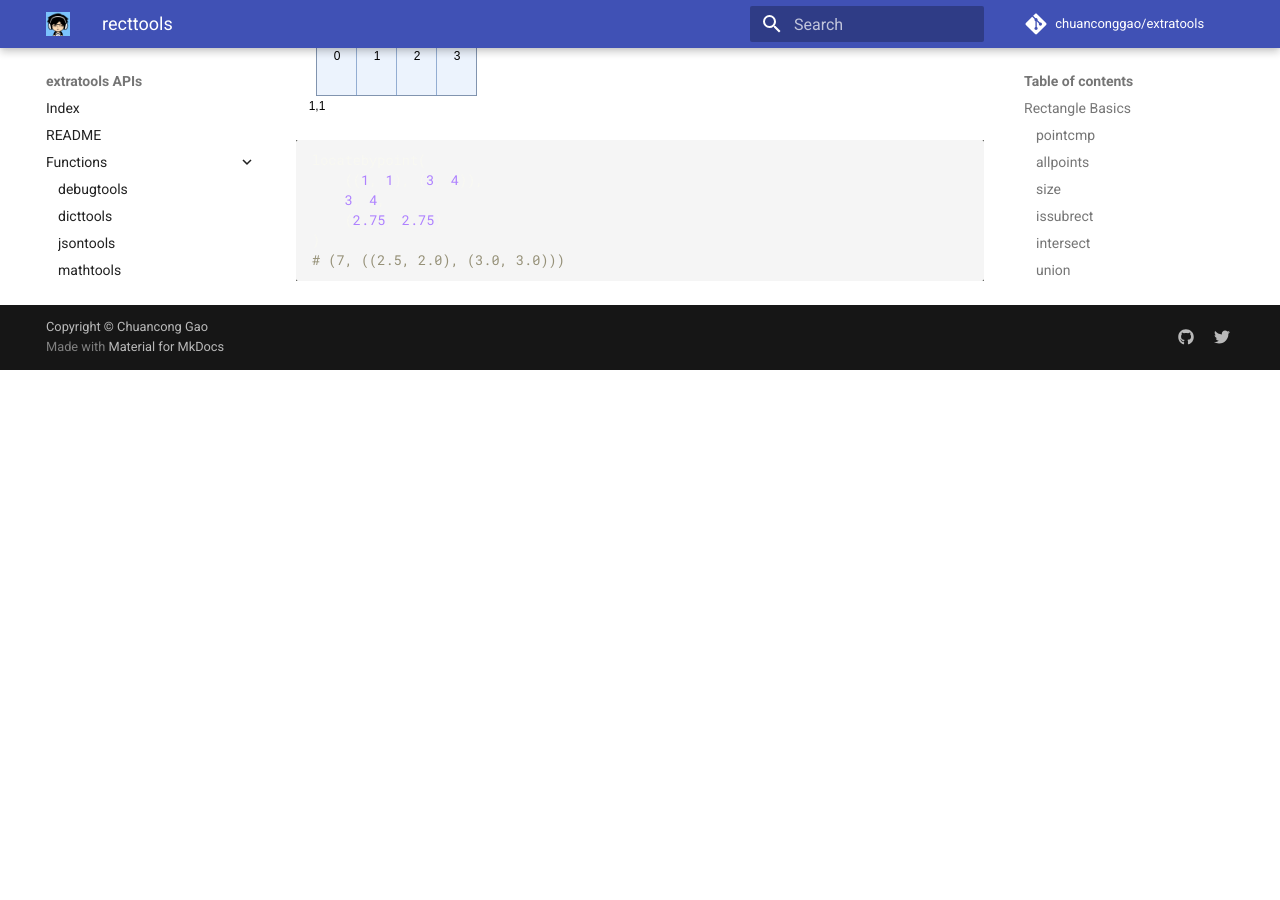
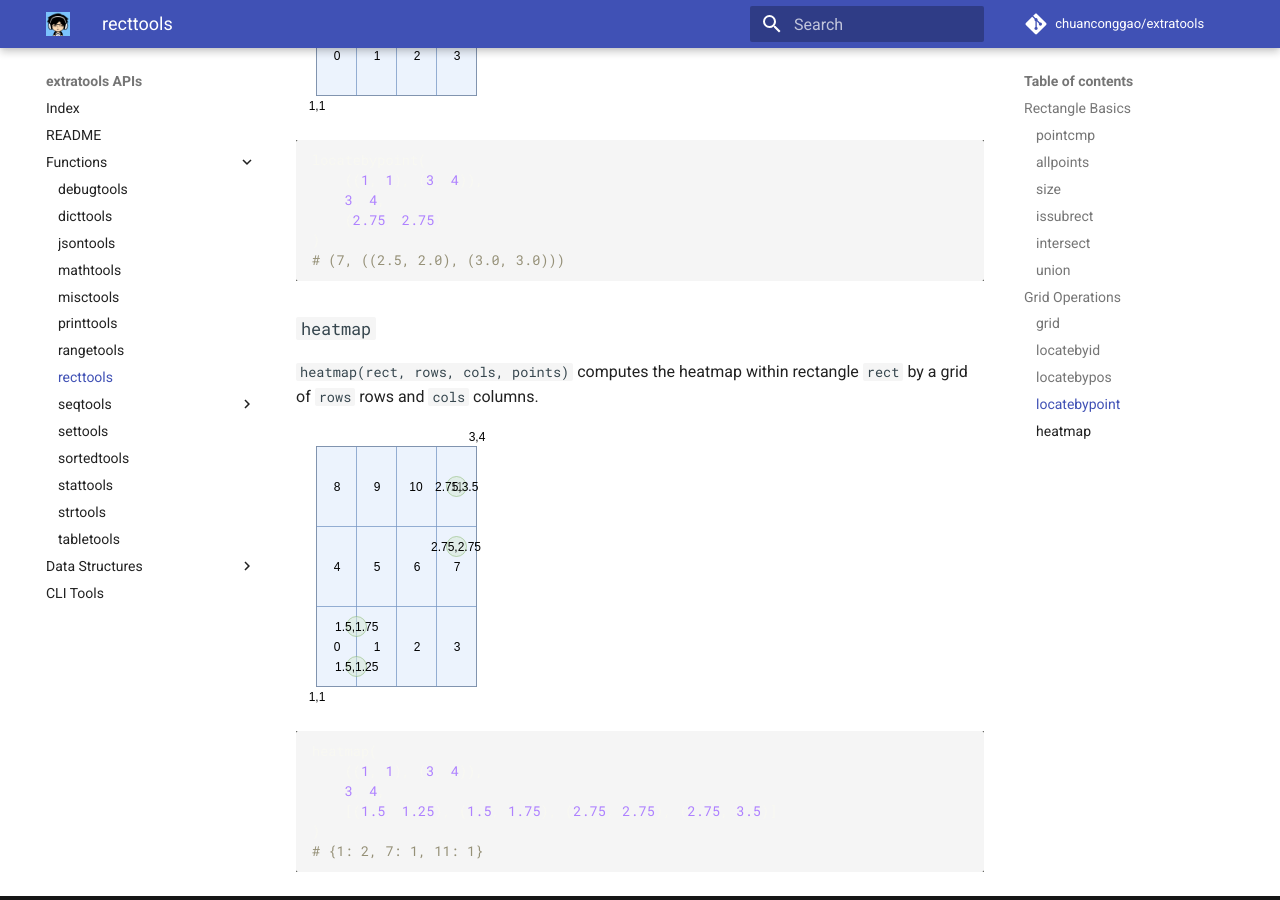
Before and after one commit to chuanconggao/extratools, an MkDocs documentation site: the page built from docs/functions/recttools.md, in a window 1280 px wide and 900 px high, scrolled down 6721 px. Built offline with MkDocs 1.6.1 and Material for MkDocs 9.7.7, drawn with Linux system fonts in a browser that asks for light colours; comment, search, counter and statistics services are not loaded; old or Windows-style settings are respelled for this version of MkDocs; before the commit the page ends 7091 px from its top, so only the background shows below that.

Commit message:
Bug fix for recttools.locatebypoint; Add recttools.heatmap

````diff
--- a/docs/functions/recttools.md
+++ b/docs/functions/recttools.md
@@ -209,3 +209,18 @@
 )
 # (7, ((2.5, 2.0), (3.0, 3.0)))
 ```
+
+### `heatmap`
+
+`heatmap(rect, rows, cols, points)` computes the heatmap within rectangle `rect` by a grid of `rows` rows and `cols` columns.
+
+![`heatmap`](recttools/heatmap.svg)
+
+``` python
+heatmap(
+    ((1, 1), (3, 4)),
+    3, 4,
+    [(1.5, 1.25), (1.5, 1.75), (2.75, 2.75), (2.75, 3.5)]
+)
+# {1: 2, 7: 1, 11: 1}
+```
--- a/setup.py
+++ b/setup.py
@@ -4,7 +4,7 @@
 from glob import glob
 
 url = "https://github.com/chuanconggao/extratools"
-version = "0.6.14.1"
+version = "0.6.14"
 
 setup(
     name="extratools",
````
Also changed, not shown: docs/functions/recttools/heatmap.xml (added, +1 -0 lines), docs/functions/recttools/heatmap.svg (added), 1 other file.
